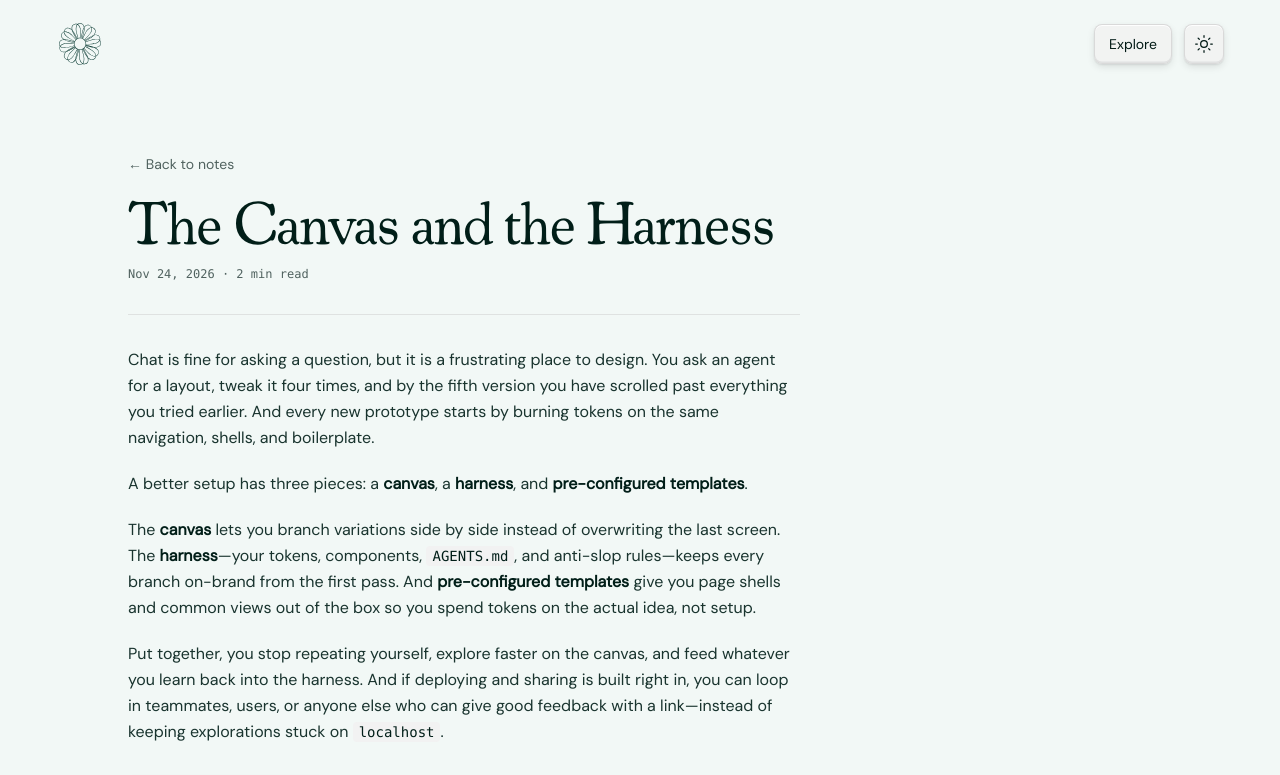
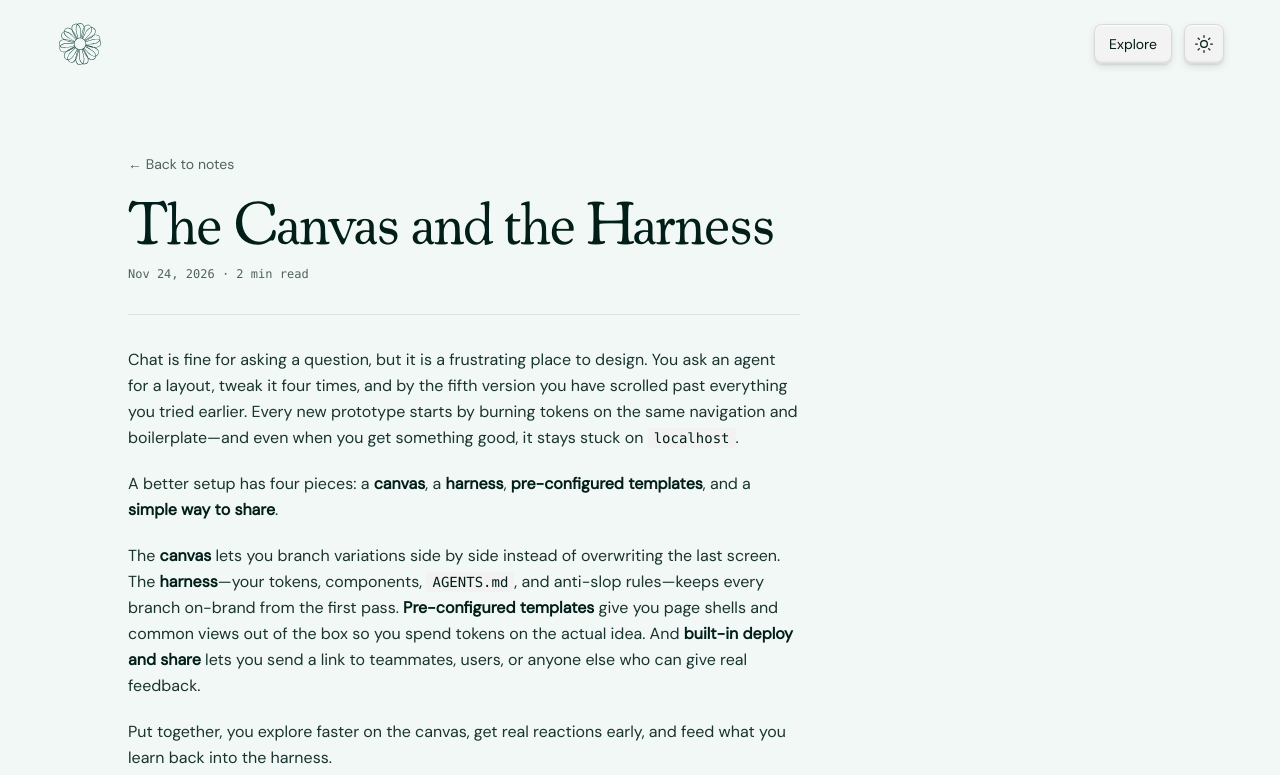
Before and after one commit to bergets/kohl-design, a Next.js app: page /notes/canvas-and-harness in a window 1280 px wide. Shown: the top 775 px of the page. Built offline with nearby package versions, Linux system fonts and the light colour scheme.

Commit message:
chore(notes): include sharing in opening premise of Canvas and Harness

```diff
--- a/app/notes/canvas-and-harness/page.tsx
+++ b/app/notes/canvas-and-harness/page.tsx
@@ -41,18 +41,27 @@ export default function CanvasAndHarnessNotePage() {
               Chat is fine for asking a question, but it is a frustrating place
               to design. You ask an agent for a layout, tweak it four times, and
               by the fifth version you have scrolled past everything you tried
-              earlier. And every new prototype starts by burning tokens on the
-              same navigation, shells, and boilerplate.
+              earlier. Every new prototype starts by burning tokens on the same
+              navigation and boilerplate—and even when you get something good,
+              it stays stuck on{" "}
+              <code className="font-mono text-sm text-foreground bg-muted px-1.5 py-0.5 rounded">
+                localhost
+              </code>
+              .
             </p>
 
             <p>
-              A better setup has three pieces: a{" "}
+              A better setup has four pieces: a{" "}
               <strong className="font-semibold text-foreground">canvas</strong>,
               a{" "}
               <strong className="font-semibold text-foreground">harness</strong>
-              , and{" "}
+              ,{" "}
               <strong className="font-semibold text-foreground">
                 pre-configured templates
+              </strong>
+              , and a{" "}
+              <strong className="font-semibold text-foreground">
+                simple way to share
               </strong>
               .
             </p>
@@ -68,24 +77,22 @@ export default function CanvasAndHarnessNotePage() {
                 AGENTS.md
               </code>
               , and anti-slop rules—keeps every branch on-brand from the first
-              pass. And{" "}
+              pass.{" "}
               <strong className="font-semibold text-foreground">
-                pre-configured templates
+                Pre-configured templates
               </strong>{" "}
               give you page shells and common views out of the box so you spend
-              tokens on the actual idea, not setup.
+              tokens on the actual idea. And{" "}
+              <strong className="font-semibold text-foreground">
+                built-in deploy and share
+              </strong>{" "}
+              lets you send a link to teammates, users, or anyone else who can
+              give real feedback.
             </p>
 
             <p>
-              Put together, you stop repeating yourself, explore faster on the
-              canvas, and feed whatever you learn back into the harness. And if
-              deploying and sharing is built right in, you can loop in
-              teammates, users, or anyone else who can give good feedback with a
-              link—instead of keeping explorations stuck on{" "}
-              <code className="font-mono text-sm text-foreground bg-muted px-1.5 py-0.5 rounded">
-                localhost
-              </code>
-              .
+              Put together, you explore faster on the canvas, get real reactions
+              early, and feed what you learn back into the harness.
             </p>
 
             <div className="pt-3 flex flex-wrap items-center gap-3">
```
